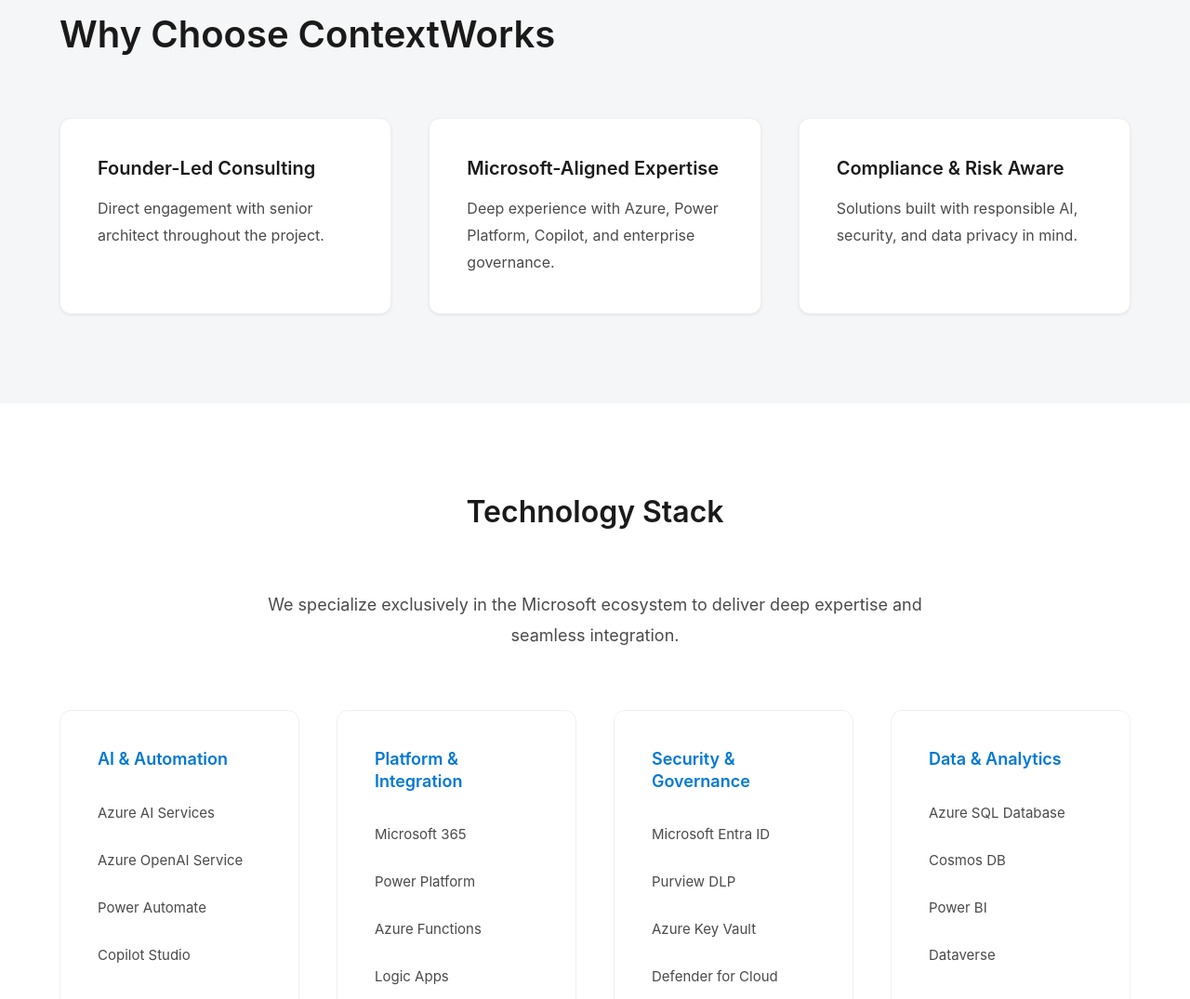
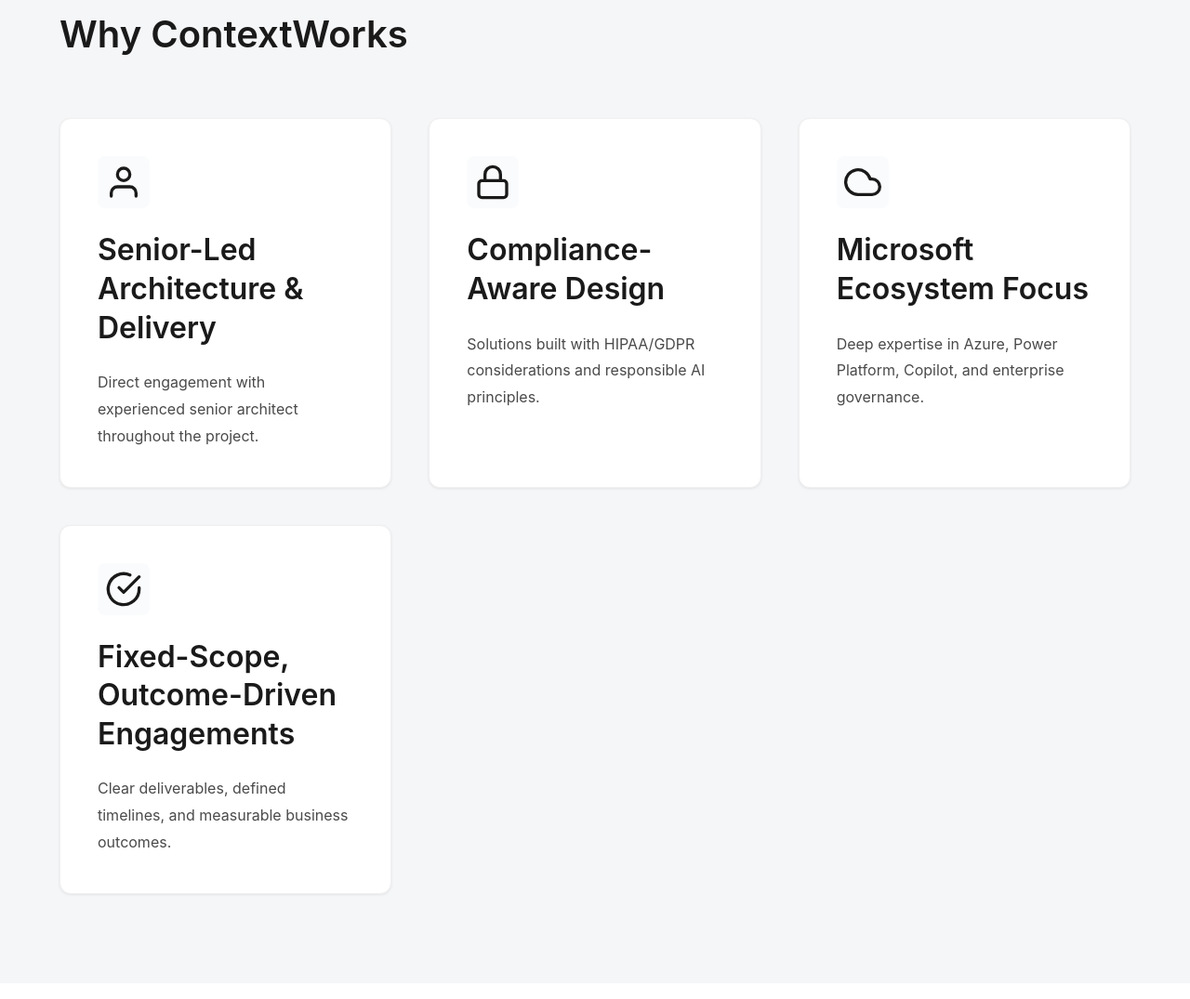
Before and after one commit to askbharat/ContextWorksDigital, a plain HTML site: page index.html in a window 1280 px wide. Shown: the part 3160-4235 px from the top of the page at 93% size. Drawn offline with Linux system fonts and the light colour scheme.

Commit message:
Enhance Why ContextWorks section with 4 key differentiators: senior-led delivery, compliance-aware design, Microsoft focus, and outcome-driven engagements with professional SVG icons

```diff
--- a/index.html
+++ b/index.html
@@ -163,19 +163,46 @@
   <!-- Why Choose ContextWorks -->
   <section class="section section-muted">
     <div class="container">
-      <h2>Why Choose ContextWorks</h2>
-      <div class="cards">
+      <h2>Why ContextWorks</h2>
+      <div class="cards why-cards">
         <div class="card">
-          <h4>Founder-Led Consulting</h4>
-          <p>Direct engagement with senior architect throughout the project.</p>
+          <div class="card-icon">
+            <svg width="40" height="40" viewBox="0 0 24 24" fill="none" stroke="currentColor" stroke-width="2" stroke-linecap="round" stroke-linejoin="round">
+              <path d="M20 21v-2a4 4 0 0 0-4-4H8a4 4 0 0 0-4 4v2"></path>
+              <circle cx="12" cy="7" r="4"></circle>
+            </svg>
+          </div>
+          <h3>Senior-Led Architecture & Delivery</h3>
+          <p>Direct engagement with experienced senior architect throughout the project.</p>
         </div>
         <div class="card">
-          <h4>Microsoft-Aligned Expertise</h4>
-          <p>Deep experience with Azure, Power Platform, Copilot, and enterprise governance.</p>
+          <div class="card-icon">
+            <svg width="40" height="40" viewBox="0 0 24 24" fill="none" stroke="currentColor" stroke-width="2" stroke-linecap="round" stroke-linejoin="round">
+              <rect x="3" y="11" width="18" height="11" rx="2" ry="2"></rect>
+              <path d="M7 11V7a5 5 0 0 1 10 0v4"></path>
+            </svg>
+          </div>
+          <h3>Compliance-Aware Design</h3>
+          <p>Solutions built with HIPAA/GDPR considerations and responsible AI principles.</p>
         </div>
         <div class="card">
-          <h4>Compliance & Risk Aware</h4>
-          <p>Solutions built with responsible AI, security, and data privacy in mind.</p>
+          <div class="card-icon">
+            <svg width="40" height="40" viewBox="0 0 24 24" fill="none" stroke="currentColor" stroke-width="2" stroke-linecap="round" stroke-linejoin="round">
+              <path d="M18 10h-1.26A8 8 0 1 0 9 20h9a5 5 0 0 0 0-10z"></path>
+            </svg>
+          </div>
+          <h3>Microsoft Ecosystem Focus</h3>
+          <p>Deep expertise in Azure, Power Platform, Copilot, and enterprise governance.</p>
+        </div>
+        <div class="card">
+          <div class="card-icon">
+            <svg width="40" height="40" viewBox="0 0 24 24" fill="none" stroke="currentColor" stroke-width="2" stroke-linecap="round" stroke-linejoin="round">
+              <path d="M22 11.08V12a10 10 0 1 1-5.93-9.14"></path>
+              <polyline points="22 4 12 14.01 9 11.01"></polyline>
+            </svg>
+          </div>
+          <h3>Fixed-Scope, Outcome-Driven Engagements</h3>
+          <p>Clear deliverables, defined timelines, and measurable business outcomes.</p>
         </div>
       </div>
     </div>
```
